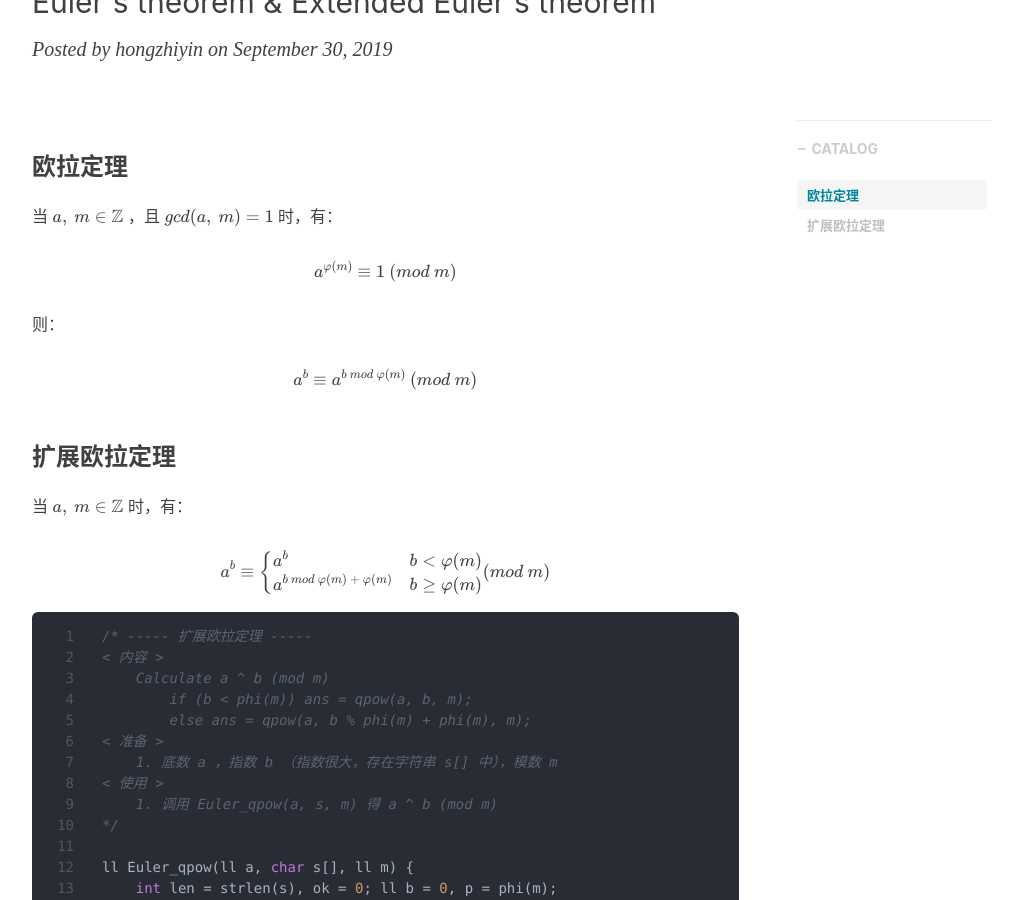
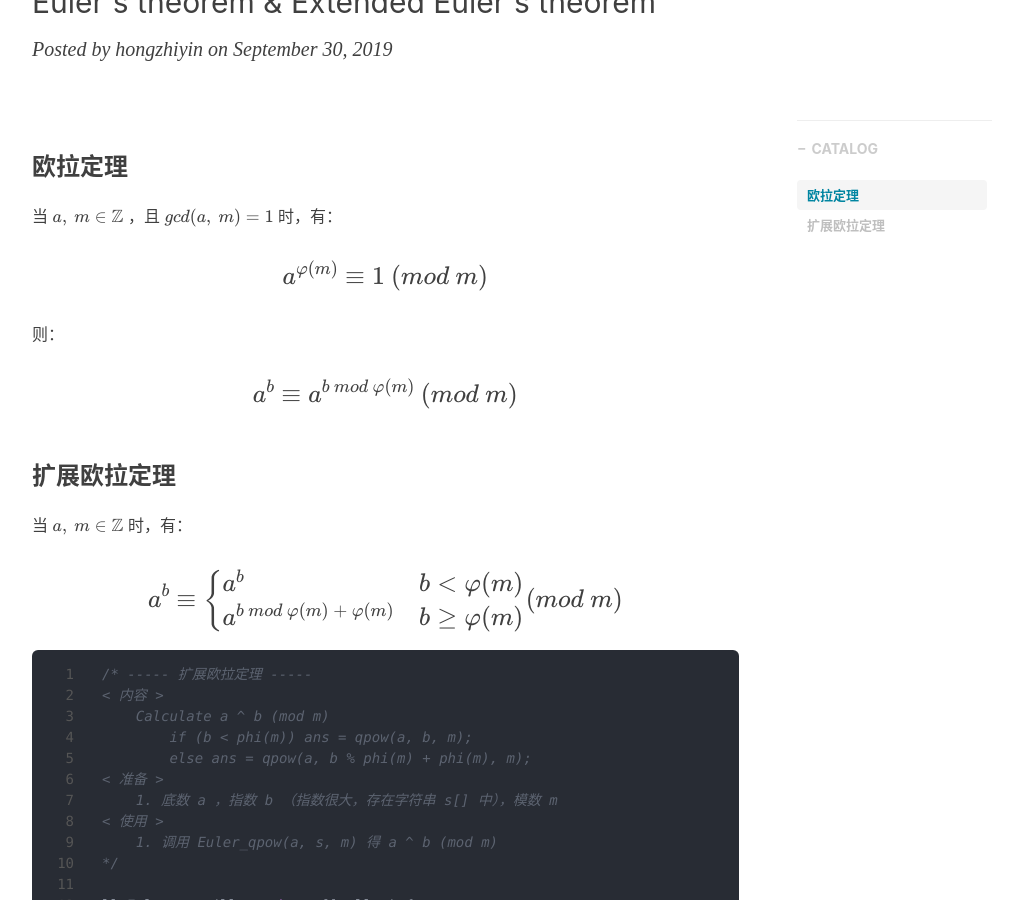
Before and after one commit to hongzhiyin/hongzhiyin.github.io, a Jekyll site: the page built from _posts/Void_Treasure/2019-09-30-euler-theorem.md, in a window 1280 px wide and 900 px high, scrolled down 233 px. Shown: the whole window, without its empty margins (233-1256 px from the left). Built offline with Jekyll 4.4.1, drawn with Linux system fonts in a browser that asks for light colours; nearby versions of some CDN libraries; formulas are drawn with MathJax 3; comment, search, counter and statistics services are not loaded.

Commit message:
Update 2019-09-30-euler-theorem.md

````diff
--- a/_posts/Void_Treasure/2019-09-30-euler-theorem.md
+++ b/_posts/Void_Treasure/2019-09-30-euler-theorem.md
@@ -17,14 +17,15 @@ tags:
 当 $a,\ m \in \mathbb{Z}$ ，且 $gcd(a,\ m) = 1$ 时，有：
 
 $$
-a^{\varphi(m)}\equiv 1\ (mod\ m)
+\Large a^{\varphi(m)}\equiv 1\ (mod\ m)
 $$
 
 则：
 
 $$
-a^b\equiv a^{b\ mod\ \varphi(m)}\ (mod\ m)
+\Large a^b\equiv a^{b\ mod\ \varphi(m)}\ (mod\ m)
 $$
+
 
 
 ### 扩展欧拉定理
@@ -32,6 +33,7 @@ $$
 当 $a,\ m \in \mathbb{Z}$ 时，有：
 
 $$
+\Large
 a^b \equiv
 \begin{cases}
 a ^ b & b < \varphi(m) \\
@@ -39,6 +41,7 @@ a^{b\ mod\ \varphi(m)\ +\ \varphi(m)} & b \ge \varphi(m)
 \end{cases}
 (mod\ m)
 $$
+
 
 
 ```c++
````
